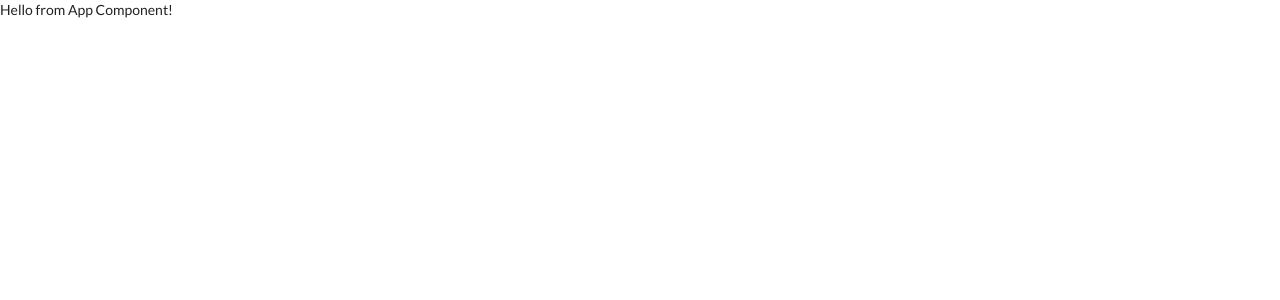
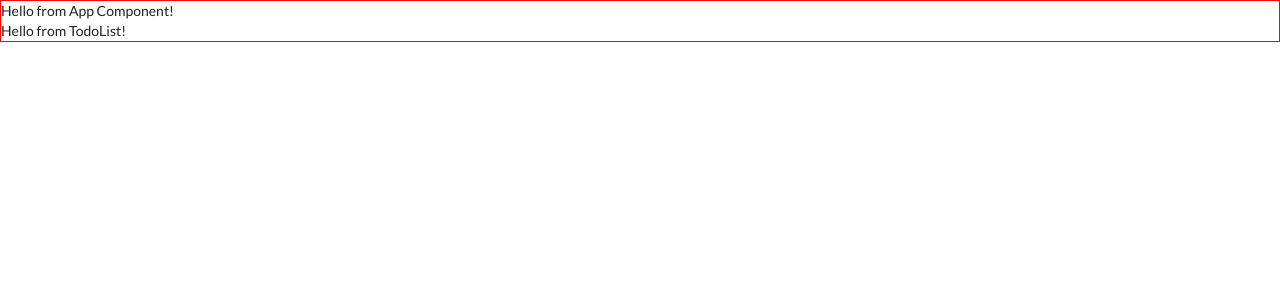
Before and after one commit to lawrenceyoon/React-App--TodoList, a React (Create React App) app: page / in a window 1280 px wide. Shown: the top 300 px of the page. Built offline with nearby package versions, Linux system fonts and the light colour scheme.

Commit message:
Checking sass

```diff
--- a/package.json
+++ b/package.json
@@ -8,7 +8,8 @@
     "@testing-library/user-event": "^7.2.1",
     "react": "^16.13.1",
     "react-dom": "^16.13.1",
-    "react-scripts": "3.4.1"
+    "react-scripts": "3.4.1",
+    "sass": "^1.26.8"
   },
   "scripts": {
     "start": "react-scripts start",
--- /dev/null
+++ b/src/components/TodoList.js
@@ -0,0 +1,16 @@
+// dependencies
+import React from 'react';
+// local files
+import './TodoList.scss';
+
+class TodoList extends React.Component {
+  render() {
+    return (
+      <div className="TodoList">
+        Hello from TodoList!
+      </div>
+    );
+  };
+};
+
+export default TodoList;
--- a/src/components/app/App.js
+++ b/src/components/app/App.js
@@ -1,10 +1,15 @@
+// dependencies
 import React from 'react';
+// local files
+import './App.scss';
+import TodoList from '../TodoList';
 
 class App extends React.Component {
   render() {
     return (
       <div className="App">
         Hello from App Component!
+        <TodoList />
       </div>
     );
   };
--- /dev/null
+++ b/src/components/app/App.scss
@@ -0,0 +1,5 @@
+$red: red;
+
+.App {
+  border: 1px solid $red;
+}
```
Also changed, not shown: src/components/TodoList.scss (added), 2 other files (tests, documents, lock files or other folders).
